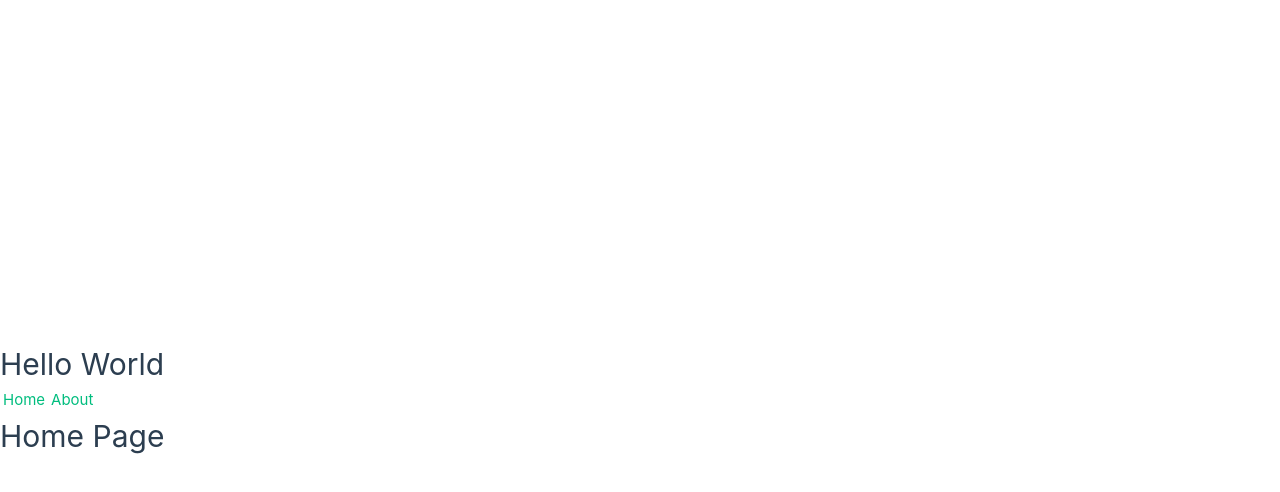
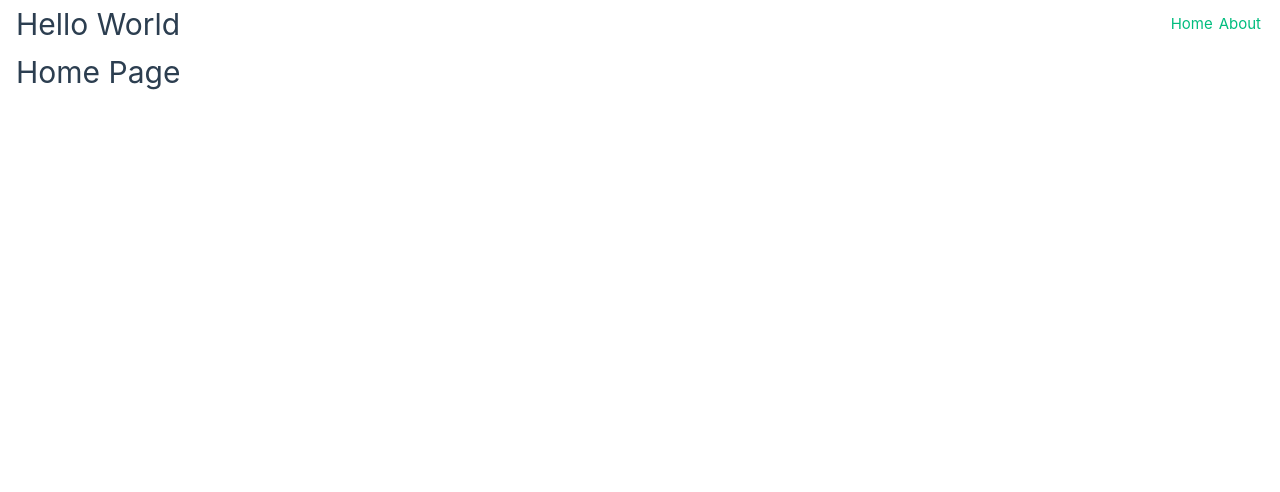
Before and after one commit to noko-nokono/vue-practice, a Vue app: page / in a window 1280 px wide. Shown: the top 492 px of the page. Built offline with nearby package versions, Linux system fonts and the light colour scheme.

Commit message:
add layout

```diff
--- a/src/App.vue
+++ b/src/App.vue
@@ -3,18 +3,28 @@ import { RouterView, RouterLink } from 'vue-router'
 </script>
 
 <template>
-  <header>
-    <h1>Hello World</h1>
+  <header class="header">
+    <h1 class="red">Hello World</h1>
     <nav>
       <RouterLink to="/">Home</RouterLink>
       <RouterLink to="/about">About</RouterLink>
     </nav>
   </header>
 
-  <main>
+  <main class="main">
     <RouterView />
   </main>
 </template>
 
 <style scoped>
+.header {
+  display: flex;
+  justify-content: space-between;
+  align-items: center;
+  padding: 0 16px;
+}
+
+.main {
+  padding: 0 16px;
+}
 </style>
--- a/src/assets/main.css
+++ b/src/assets/main.css
@@ -13,10 +13,3 @@ a,
     background-color: hsla(160, 100%, 37%, 0.2);
   }
 }
-
-@media (min-width: 1024px) {
-  body {
-    display: flex;
-    place-items: center;
-  }
-}
```
